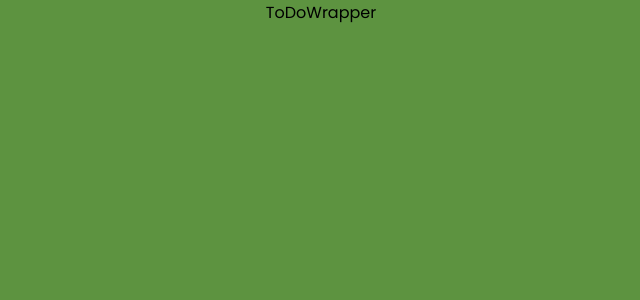
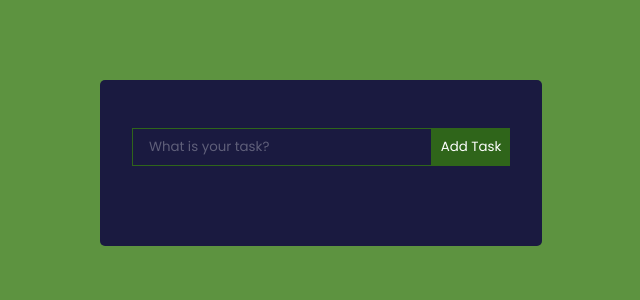
Before and after one commit to ian-bravo/to-do-list-react, a React (Create React App) app: page / in a window 1280 px wide. Shown: the top 300 px of the page, without its empty margins (319-959 px from the left). Built offline with nearby package versions, Linux system fonts and the light colour scheme.

Commit message:
add input form and style

```diff
--- a/src/App.css
+++ b/src/App.css
@@ -24,19 +24,19 @@
   font-size: 1.75rem;
 }
 
-.TodoWrapper {
+.ToDoWrapper {
   background: #1A1A40;
   margin-top: 5rem;
   padding: 2rem;
   border-radius: 5px;
 }
 
-.TodoForm {
+.ToDoForm {
   width: 100%;
   margin-bottom: 1rem;
 }
 
-.todo-input {
+.toDo-input {
   outline: none;
   background: none;
   border: 1px solid rgba(53, 121, 17, 0.8);
@@ -47,11 +47,11 @@
   color: #fff;
 }
 
-.todo-input::placeholder {
+.toDo-input::placeholder {
   color: #ffffff4d;
 }
 
-.todo-btn {
+.toDo-btn {
   background: rgba(53, 121, 17, 0.8);
   color: #fff;
   border: none;
@@ -59,7 +59,7 @@
   cursor: pointer;
 }
 
-.Todo {
+.ToDo {
   display: flex;
   justify-content: space-between;
   align-items: center;
--- a/src/components/ToDoForm.js
+++ b/src/components/ToDoForm.js
@@ -2,7 +2,10 @@
 
 const ToDoForm = () => {
   return (
-    <div>ToDoForm</div>
+    <form className="ToDoForm">
+      <input type="text" className="toDo-input" placeholder="What is your task?" />
+      <button type="submit" className="toDo-btn">Add Task</button>
+    </form>
   )
 }
 
--- a/src/components/ToDoWrapper.js
+++ b/src/components/ToDoWrapper.js
@@ -1,8 +1,11 @@
 import React from "react";
+import ToDoForm from "./ToDoForm";
 
 const ToDoWrapper = () => {
   return (
-    <div>ToDoWrapper</div>
+    <div className="ToDoWrapper">
+      <ToDoForm />
+    </div>
   )
 }
 
```
